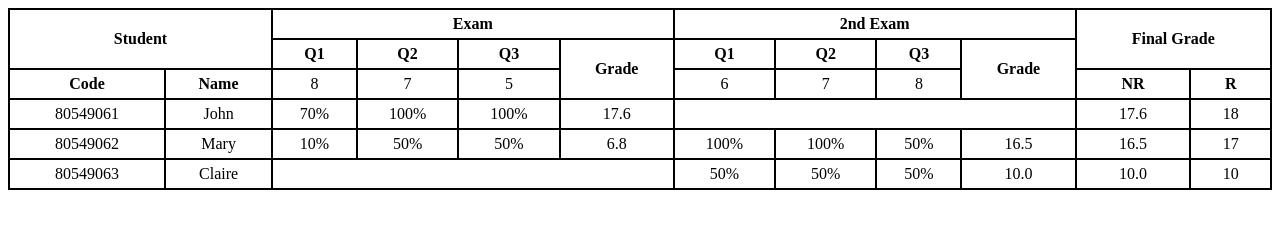
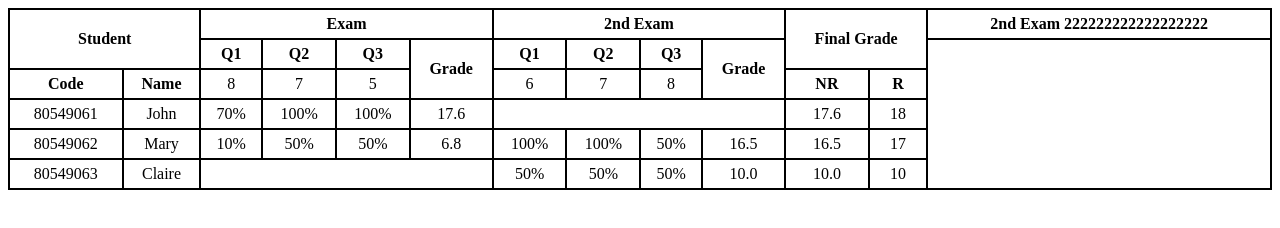
Before and after one commit to kei312/2024_CSE391_NentangWeb, a plain HTML site: page HTMLstart/thuchanhbuoi1BAI3.html in a window 1280 px wide. Drawn offline with Linux system fonts and the light colour scheme.

Commit message:
Update thuchanhbuoi1BAI3.html

```diff
--- a/HTMLstart/thuchanhbuoi1BAI3.html
+++ b/HTMLstart/thuchanhbuoi1BAI3.html
@@ -20,6 +20,7 @@
                 <th colspan="4"><b>Exam</b></th>
                 <th colspan="4"><b>2nd Exam</b></th>
                 <th colspan="2" rowspan="2"><b>Final Grade</b></th>
+                <th colspan="4"><b>2nd Exam 222222222222222222</b></th>
             </tr>
             <tr>
                 <td><b>Q1</b></td>
```
